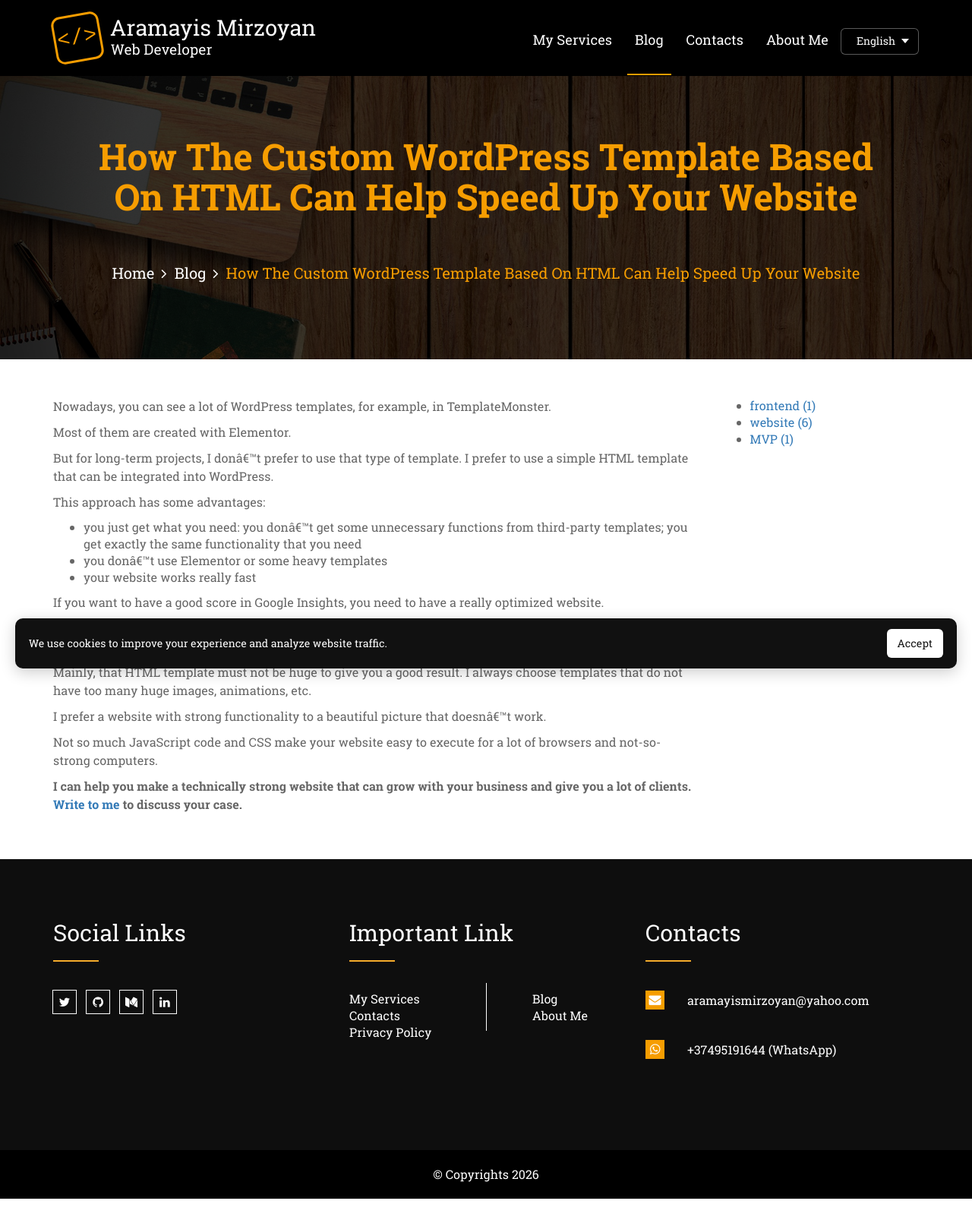
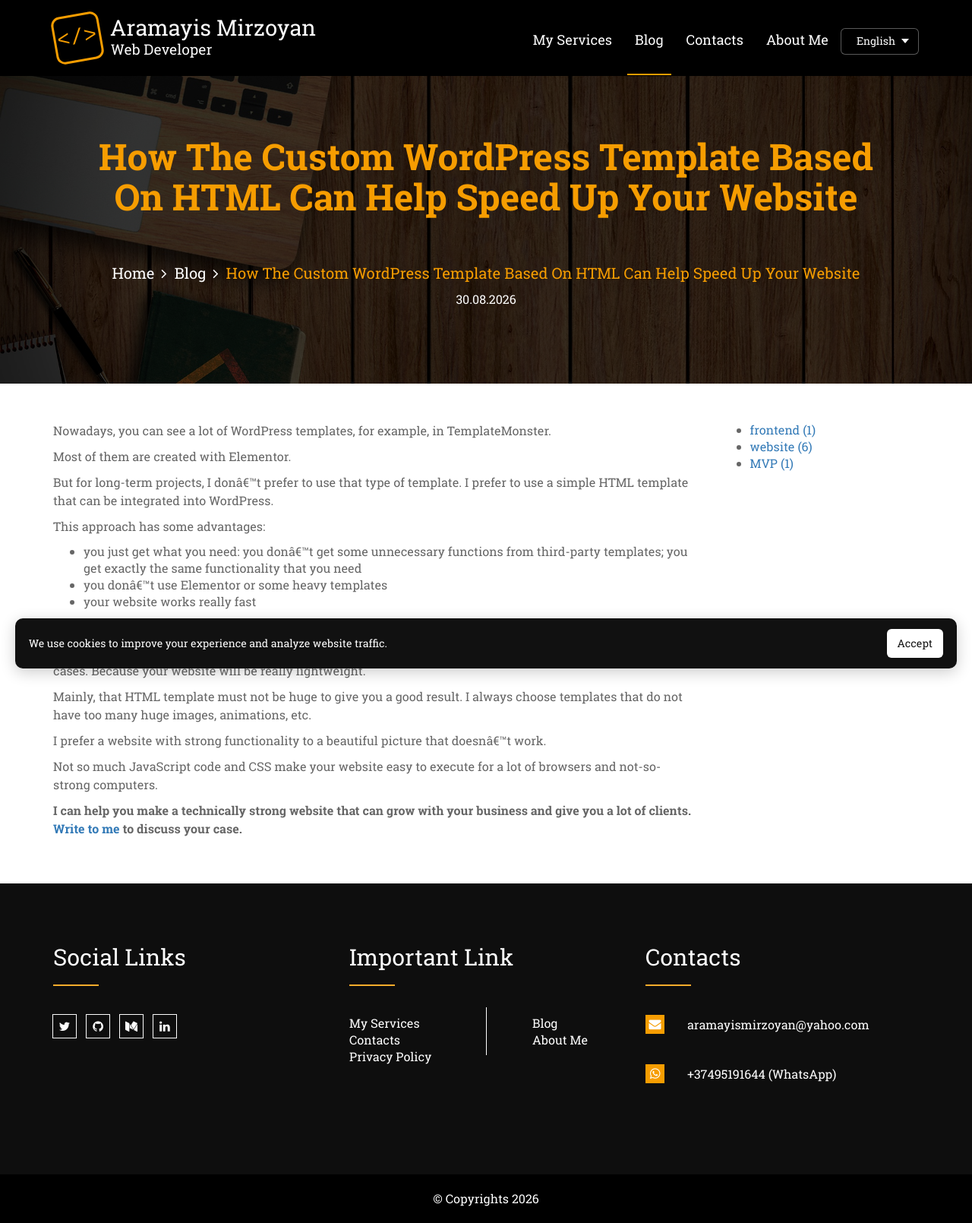
Before and after one commit to aramayismirzoyan/aramayismirzoyan.github.io, a Jekyll site: the page built from _posts/2026-08-30-custom-wordpress-template-html-speed-website.md, in a window 1280 px wide. Shown: the whole page at 76% size. Built offline with Jekyll 4.4.1, drawn with Linux system fonts in a browser that asks for light colours; nearby versions of some CDN libraries; some web fonts are replaced; library files that are not in the unit come from our copies; before the commit the page ends 1578 px from its top, so only the background shows below that.

Commit message:
[feat] add date to blog

```diff
--- a/_config.yml
+++ b/_config.yml
@@ -1,6 +1,7 @@
 title: Aramayis Mirzoyan
 description: Full-Stack Developer
 url: "https://aramayismirzoyan.com"
+
 plugins:
   - jekyll-paginate
   - jekyll-sitemap
@@ -13,6 +14,7 @@ permalink: /blog/:title/
 languages:
   - en
   - ru
+
 default_lang: en
 
 collections:
@@ -27,6 +29,7 @@ defaults:
     values:
       layout: post
       lang: en
+
   - scope:
       path: ""
       type: ru_posts
--- a/_layouts/post.html
+++ b/_layouts/post.html
@@ -5,7 +5,7 @@ layout: default
 <div class="im_breadcrums_div">
     <div class="container">
         <div class="row">
-            <div class="col-lg-12 col-md-12 col-sm-12 col-xs-12">
+            <div class="col-lg-12 col-md-12 col-sm-12 col-xs-12 blog-single-article">
                 <div class="im_pageheading">
                     <div class="im_titlediv">
                         <span class="im-left-top-border"></span>
@@ -21,6 +21,9 @@ layout: default
 							<span>{{ page.title }}</span>
 						</li>
                     </ol>
+                    <time datetime="{{ page.date | date_to_xmlschema }}" class="blog-single-article__time">
+                        {{ page.date | date: "%d.%m.%Y" }}
+                    </time>
                 </div>
             </div>
         </div>
--- a/blog/index.html
+++ b/blog/index.html
@@ -7,12 +7,15 @@ translation_key: blog
 ---
 
 {% for post in paginator.posts %}
-  <article>
+  <article class="blog-list-article">
     <h2>
       <a href="{{ post.url | relative_url }}">
         {{ post.title }}
       </a>
     </h2>
+    <time datetime="{{ post.date | date_to_xmlschema }}" class="blog-list-article__time">
+        {{ post.date | date: "%d.%m.%Y" }}
+    </time>
 
     <p>{{ post.blog_description }}</p>
   </article>
--- a/style.css
+++ b/style.css
@@ -3506,6 +3506,17 @@ ul.im_footer_contact li span{
 	margin-top: 50px;
 }
 
+.blog-list-article__time {
+	display: inline-block;
+	margin-bottom: 3px;
+}
+
+.blog-single-article__time {
+	display: inline-block;
+	margin-top: 10px;
+	color: #ffffff;
+}
+
 /*.blog-article__categories {*/
 /*	margin-top: 18px;*/
 /*}*/
```
Also changed, not shown: ru/blog/index.html (+6 -1 lines).
